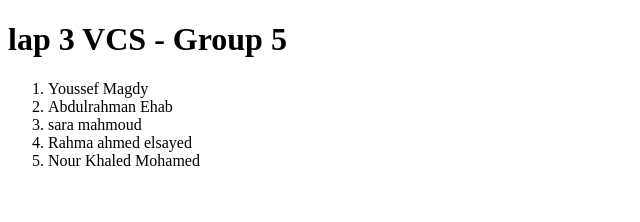
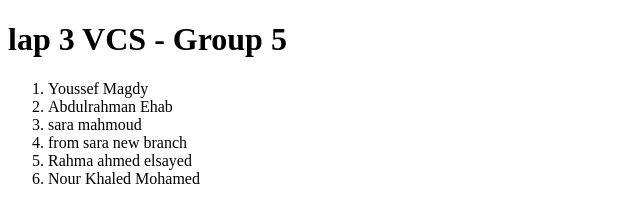
Before and after one commit to youssef-magdy1994/lap-3-VCS, a plain HTML site: page index.html in a window 1280 px wide. Shown: the whole page, without its empty margins (0-640 px from the left). Drawn offline with Linux system fonts and the light colour scheme.

Commit message:
Update index.html from sara new branch

```diff
--- a/index.html
+++ b/index.html
@@ -13,6 +13,7 @@
     <li>Youssef Magdy</li>
     <li>Abdulrahman Ehab</li>
     <li>sara mahmoud</li>
+    <li>from sara new branch</li>
     <li>Rahma ahmed elsayed</li>
     <li>Nour Khaled Mohamed</li>
   </ol>
```
